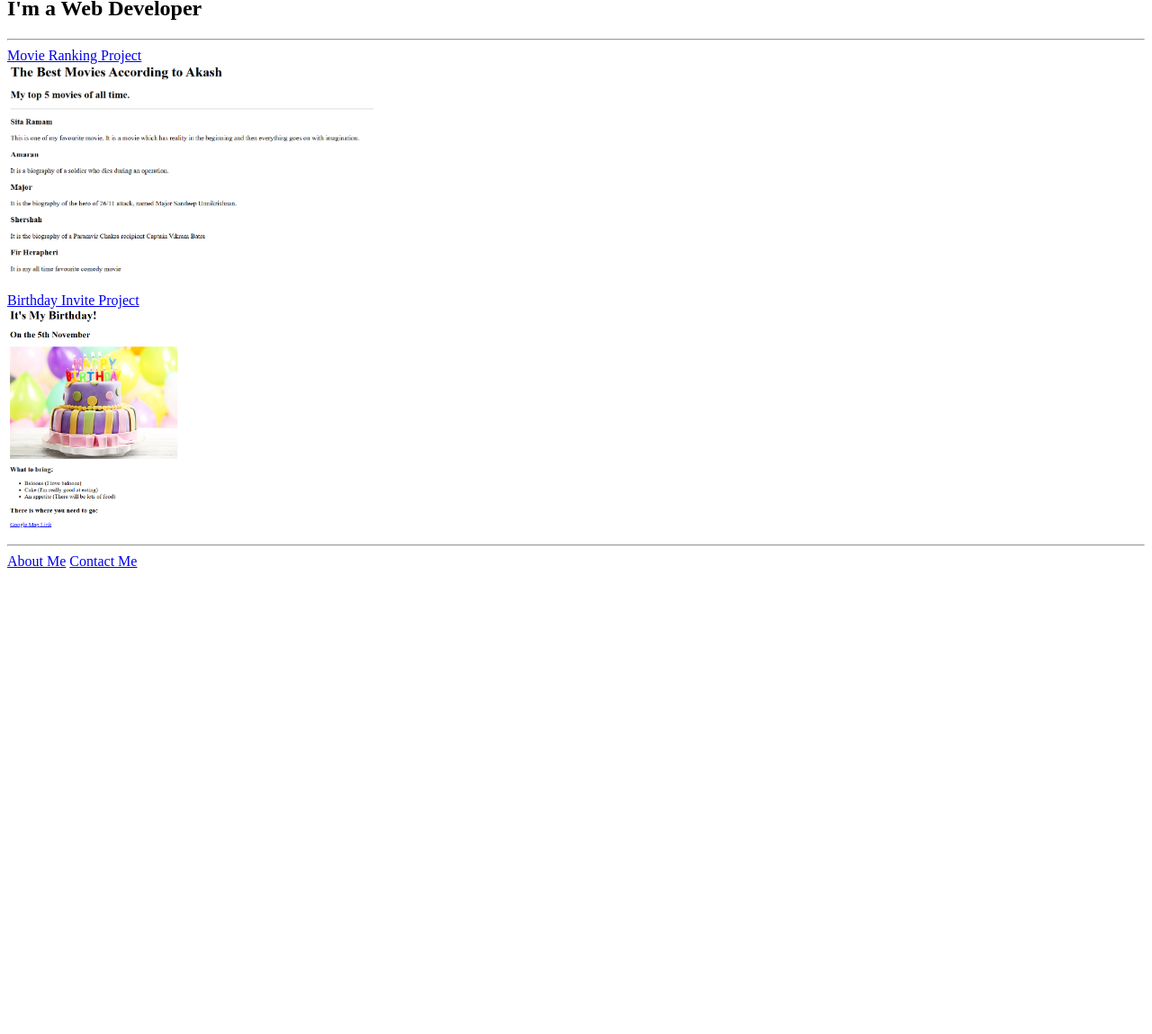
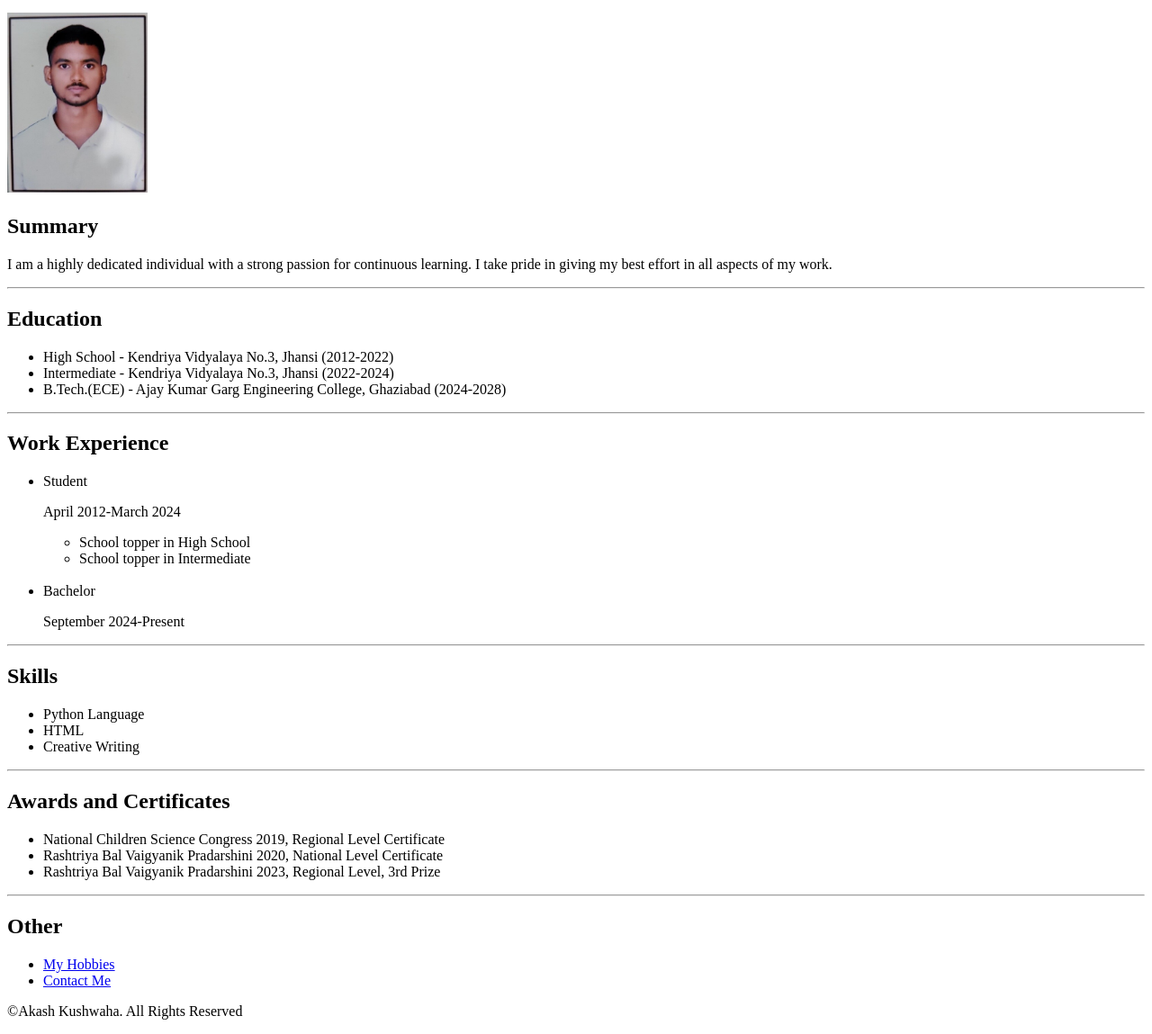
Before and after one commit to 23kushwahaakash/html.portfolio, a plain HTML site: page index.html in a window 1280 px wide. Shown: the part 84-1233 px from the top of the page at 90% size. Before the commit the page ends 800 px from the top, so only its background shows below. Drawn offline with Linux system fonts and the light colour scheme.

Commit message:
Add files via upload

```diff
--- a/index.html
+++ b/index.html
@@ -1,19 +1,55 @@
 <!DOCTYPE html>
 <html lang=""en">
-   <head>
+<head>
     <meta charset="UTF-8"/>
-    <title>Akash Kushwaha's Portfolio</title>
-   </head>
-   <body>
-    <h1>Akash Kushwaha's Portfolio</h1>
-    <h2>I'm a Web Developer</h2>
+    <title> My Resume</title>
+</head>
+
+<body>
+    <h1>Akash Kushwaha</h1><br/>
+    <img src="./Image.jpg" height="200"/><br/>
+    <h2>Summary</h2>
+    <p>I am a highly dedicated individual with a strong passion for continuous learning.
+         I take pride in giving my best effort in all aspects of my work.</p>
     <hr/>
-    <a href="./public/movie-ranking.html"> Movie Ranking Project</a><br/>
-    <img src="./assets/images/Movie Ranking.png" height="250" alt="My Favourite Movies"/><br/>
-    <a href="./public/birthday-invite.html">Birthday Invite Project</a><br/>
-    <img src="./assets/images/Birthday.png" height="250" alt="Birthday"/>
+    <h2>Education</h2>
+    <ul>
+        <li>High School - Kendriya Vidyalaya No.3, Jhansi (2012-2022)</li>
+        <li>Intermediate - Kendriya Vidyalaya No.3, Jhansi (2022-2024)</li>
+        <li>B.Tech.(ECE) - Ajay Kumar Garg Engineering College, Ghaziabad (2024-2028)</li>
+    </ul>
     <hr/>
-    <a href="./public/about.html">About Me</a>
-    <a href="./public/contact.html">Contact Me</a>
-   </body>
+    <h2>Work Experience</h2>
+    <ul>
+        <li>Student</li>
+        <p>April 2012-March 2024</p>
+        <ul>
+            <li>School topper in High School</li>
+            <li>School topper in Intermediate</li>
+        </ul><br/>
+            <li>Bachelor</li>
+        <p>September 2024-Present</p>
+    </ul>
+    <hr/>
+    <h2>Skills</h2>
+    <ul>
+        <li>Python Language</li>
+        <li>HTML</li>
+        <li>Creative Writing</li>
+    </ul>
+    <hr/>
+    <h2>Awards and Certificates</h2>
+    <ul>
+        <li>National Children Science Congress 2019, Regional Level Certificate</li>
+        <li>Rashtriya Bal Vaigyanik Pradarshini 2020, National Level Certificate </li>
+        <li>Rashtriya Bal Vaigyanik Pradarshini 2023, Regional Level, 3rd Prize</li>
+    </ul>
+    <hr/>
+    <h2>Other</h2>
+    <ul>
+        <li><a href="./Hobbies.html">My Hobbies</a></li>
+        <li><a href="./contact.html">Contact Me</a></li>
+    </ul>
+    <p>&#x00A9;Akash Kushwaha. All Rights Reserved</p>
+</body>
 </html>
```
Also changed, not shown: Hobbies.html (added, +6 -0 lines), contact.html (added, +10 -0 lines), Image.jpg (added).
